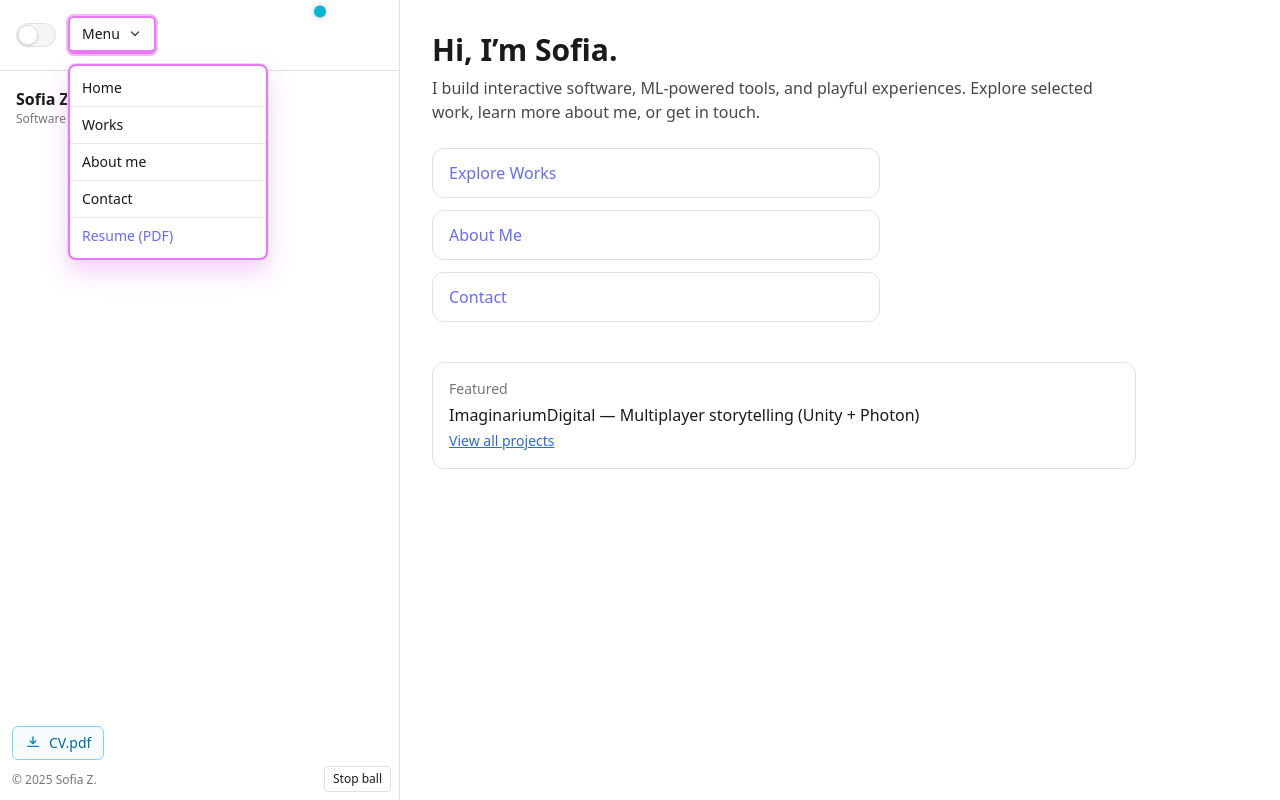
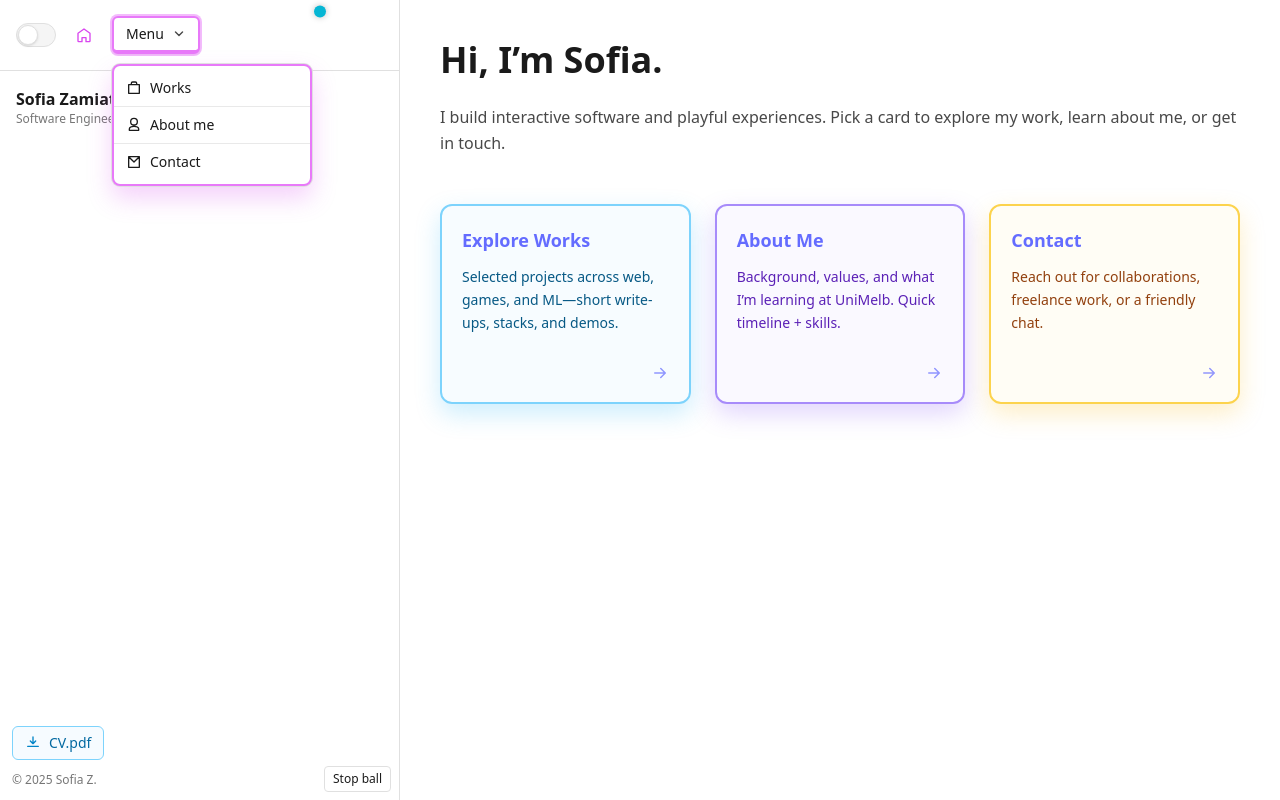
Before and after one commit to sofia-zamiatina-dev/sofia-zamiatina-dev.github.io, a React (Vite) app: page /home in a window 1280 px wide. Both pictures are taken after a click on the button "Menu". Built offline with nearby package versions, Linux system fonts and the light colour scheme.

Commit message:
small tweaks

```diff
--- a/src/components/Sidebar.jsx
+++ b/src/components/Sidebar.jsx
@@ -42,6 +42,76 @@ function AccentButton({ label, onClick, buttonRef, isOpen = false }) {
     </button>
   );
 }
+
+const HomeIcon = (props) => (
+  <svg
+    viewBox="0 0 24 24"
+    width="16"
+    height="16"
+    aria-hidden="true"
+    {...props}
+  >
+    <path
+      d="M3 9.5L12 3l9 6.5V21a1 1 0 0 1-1 1h-5v-6H9v6H4a1 1 0 0 1-1-1V9.5z"
+      fill="none"
+      stroke="currentColor"
+      strokeWidth="2"
+      strokeLinecap="round"
+      strokeLinejoin="round"
+    />
+  </svg>
+);
+
+function HomeButton() {
+  return (
+    <Link
+      to="/home"
+      className="p-2 rounded-md hover:bg-muted transition-colors"
+      aria-label="Home"
+    >
+      <HomeIcon className="w-4 h-4 text-fuchsia-500 hover:text-fuchsia-600 transition-colors" />
+    </Link>
+  );
+}
+
+const WorkIcon = (props) => (
+  <svg viewBox="0 0 24 24" width="16" height="16" aria-hidden="true" {...props}>
+    <path
+      d="M4 7h16v13H4V7zM8 7V5a2 2 0 0 1 2-2h4a2 2 0 0 1 2 2v2"
+      fill="none"
+      stroke="currentColor"
+      strokeWidth="2"
+      strokeLinecap="round"
+      strokeLinejoin="round"
+    />
+  </svg>
+);
+
+const UserIcon = (props) => (
+  <svg viewBox="0 0 24 24" width="16" height="16" aria-hidden="true" {...props}>
+    <path
+      d="M12 12a5 5 0 1 0-5-5 5 5 0 0 0 5 5zm0 2c-4 0-7 2-7 4v2h14v-2c0-2-3-4-7-4z"
+      fill="none"
+      stroke="currentColor"
+      strokeWidth="2"
+      strokeLinecap="round"
+      strokeLinejoin="round"
+    />
+  </svg>
+);
+
+const MailIcon = (props) => (
+  <svg viewBox="0 0 24 24" width="16" height="16" aria-hidden="true" {...props}>
+    <path
+      d="M4 4h16v16H4z M4 4l8 8 8-8"
+      fill="none"
+      stroke="currentColor"
+      strokeWidth="2"
+      strokeLinecap="round"
+      strokeLinejoin="round"
+    />
+  </svg>
+);
 
 // Download button (bottom-left)
 function DownloadPDFButton() {
@@ -119,6 +189,8 @@ export default function Sidebar({ showFilters }) {
           <div className="flex items-center gap-3">
             <ThemeToggle />
 
+            <HomeButton />
+
             <AccentButton
               label="Menu"
               buttonRef={menuBtnRef}
@@ -129,18 +201,34 @@ export default function Sidebar({ showFilters }) {
 
           {open === "menu" && (
             <PopoverPanel accent="pink" style={{ left: anchorX }}>
-              <PopoverItem to="/home"    active={loc.hash.includes("home")}    onSelect={() => setOpen(null)}>Home</PopoverItem>
-              <PopoverItem to="/works"   active={loc.hash.includes("works")}   onSelect={() => setOpen(null)}>Works</PopoverItem>
-              <PopoverItem to="/about"   active={loc.hash.includes("about")}   onSelect={() => setOpen(null)}>About me</PopoverItem>
-              <PopoverItem to="/contact" active={loc.hash.includes("contact")} onSelect={() => setOpen(null)}>Contact</PopoverItem>
-              <a
-                className="block px-3 py-2 text-sm rounded hover:bg-muted"
-                href="/resume.pdf" target="_blank" rel="noreferrer"
-                onClick={() => setOpen(null)}
-              >
-                Resume (PDF)
-              </a>
-            </PopoverPanel>
+            <PopoverItem
+              to="/works"
+              active={loc.hash.includes("works")}
+              onSelect={() => setOpen(null)}
+              icon={<WorkIcon />}
+            >
+              Works
+            </PopoverItem>
+
+            <PopoverItem
+              to="/about"
+              active={loc.hash.includes("about")}
+              onSelect={() => setOpen(null)}
+              icon={<UserIcon />}
+            >
+              About me
+            </PopoverItem>
+
+            <PopoverItem
+              to="/contact"
+              active={loc.hash.includes("contact")}
+              onSelect={() => setOpen(null)}
+              icon={<MailIcon />}
+            >
+              Contact
+            </PopoverItem>
+          </PopoverPanel>
+
           )}
         </div>
 
@@ -199,7 +287,7 @@ function PopoverPanel({ children, style, accent = "pink" }) {
   );
 }
 
-function PopoverItem({ to, active, children, onSelect }) {
+function PopoverItem({ to, active, children, onSelect, icon }) {
   return (
     <li>
       <Link
@@ -207,12 +295,13 @@ function PopoverItem({ to, active, children, onSelect }) {
         onClick={onSelect}
         role="menuitem"
         className={[
-          "block px-3 py-2 text-sm text-foreground",
+          "flex items-center gap-2 px-3 py-2 text-sm text-foreground",
           "hover:bg-muted",
           active ? "bg-muted font-medium" : "",
         ].join(" ")}
       >
-        {children}
+        {icon}
+        <span>{children}</span>
       </Link>
     </li>
   );
--- a/src/pages/Home.jsx
+++ b/src/pages/Home.jsx
@@ -1,48 +1,99 @@
 import { Link } from "react-router-dom";
+
+const Arrow = (props) => (
+  <svg viewBox="0 0 24 24" width="18" height="18" aria-hidden="true" {...props}>
+    <path
+      d="M5 12h12M13 6l6 6-6 6"
+      fill="none"
+      stroke="currentColor"
+      strokeWidth="2"
+      strokeLinecap="round"
+      strokeLinejoin="round"
+    />
+  </svg>
+);
+
+function HomeCard({ to, title, desc, color }) {
+  const theme = {
+    sky: {
+      border: "border-sky-300",
+      glow: "shadow-[0_10px_24px_rgba(56,189,248,0.25)]",
+      bg: "bg-sky-50/50 dark:bg-sky-950/30",
+      text: "text-sky-800 dark:text-sky-200",
+    },
+    violet: {
+      border: "border-violet-400",
+      glow: "shadow-[0_10px_24px_rgba(139,92,246,0.25)]",
+      bg: "bg-violet-50/50 dark:bg-violet-950/30",
+      text: "text-violet-800 dark:text-violet-200",
+    },
+    amber: {
+      border: "border-amber-300",
+      glow: "shadow-[0_10px_24px_rgba(251,191,36,0.25)]",
+      bg: "bg-amber-50/50 dark:bg-amber-950/30",
+      text: "text-amber-800 dark:text-amber-200",
+    },
+  }[color];
+
+  return (
+    <Link
+      to={to}
+      className={[
+        "group relative rounded-xl p-5",
+        "border-2 transition-all duration-200",
+        theme.border,
+        theme.bg,
+        theme.glow,
+        "hover:-translate-y-0.5 focus-visible:outline-none focus-visible:ring-2 focus-visible:ring-primary",
+        "flex flex-col justify-between min-h-[200px]",
+      ].join(" ")}
+    >
+      {/* Top content */}
+      <div>
+        <h3 className="text-lg font-semibold">{title}</h3>
+        <p className={["mt-3 text-sm leading-relaxed", theme.text].join(" ")}>
+          {desc}
+        </p>
+      </div>
+
+      {/* Bottom-right arrow */}
+      <div className="self-end mt-6">
+        <Arrow className="opacity-70 group-hover:translate-x-1 transition-transform" />
+      </div>
+    </Link>
+  );
+}
 
 export default function Home() {
   return (
-    <div className="p-8 max-w-3xl text-foreground bg-background min-h-screen">
-      <h1 className="text-3xl font-semibold mb-2">Hi, I’m Sofia.</h1>
+    <div className="p-8 md:p-10 max-w-5xl text-foreground bg-background min-h-screen">
+      <h1 className="text-3xl md:text-4xl font-semibold mb-6">Hi, I’m Sofia.</h1>
 
-      <p className="text-foreground/80">
-        I build interactive software, ML-powered tools, and playful experiences.
-        Explore selected work, learn more about me, or get in touch.
-      </p>
+      <p className="text-foreground/80 leading-relaxed mb-8 max-w-5xl">
+  I build interactive software and playful experiences. Pick a card to explore my work, learn about me, or get in touch.
+</p>
 
-      <div className="mt-6 grid gap-3 w-full max-w-md">
-        <Link
-          className="px-4 py-3 rounded-xl border border-border hover:bg-muted"
+
+      {/* Three colorful blocks */}
+      <div className="mt-12 grid grid-cols-1 md:grid-cols-3 gap-6">
+        <HomeCard
           to="/works"
-        >
-          Explore Works
-        </Link>
-        <Link
-          className="px-4 py-3 rounded-xl border border-border hover:bg-muted"
+          title="Explore Works"
+          desc="Selected projects across web, games, and ML—short write-ups, stacks, and demos."
+          color="sky"
+        />
+        <HomeCard
           to="/about"
-        >
-          About Me
-        </Link>
-        <Link
-          className="px-4 py-3 rounded-xl border border-border hover:bg-muted"
+          title="About Me"
+          desc="Background, values, and what I’m learning at UniMelb. Quick timeline + skills."
+          color="violet"
+        />
+        <HomeCard
           to="/contact"
-        >
-          Contact
-        </Link>
-      </div>
-
-      {/* Optional featured teaser */}
-      <div className="mt-10 p-4 rounded-xl border border-border bg-card">
-        <div className="text-sm text-foreground/60 mb-1">Featured</div>
-        <div className="font-medium">
-          ImaginariumDigital — Multiplayer storytelling (Unity + Photon)
-        </div>
-        <Link
-          to="/works"
-          className="text-sm underline mt-1 inline-block text-primary hover:text-primary/80"
-        >
-          View all projects
-        </Link>
+          title="Contact"
+          desc="Reach out for collaborations, freelance work, or a friendly chat."
+          color="amber"
+        />
       </div>
     </div>
   );
```
